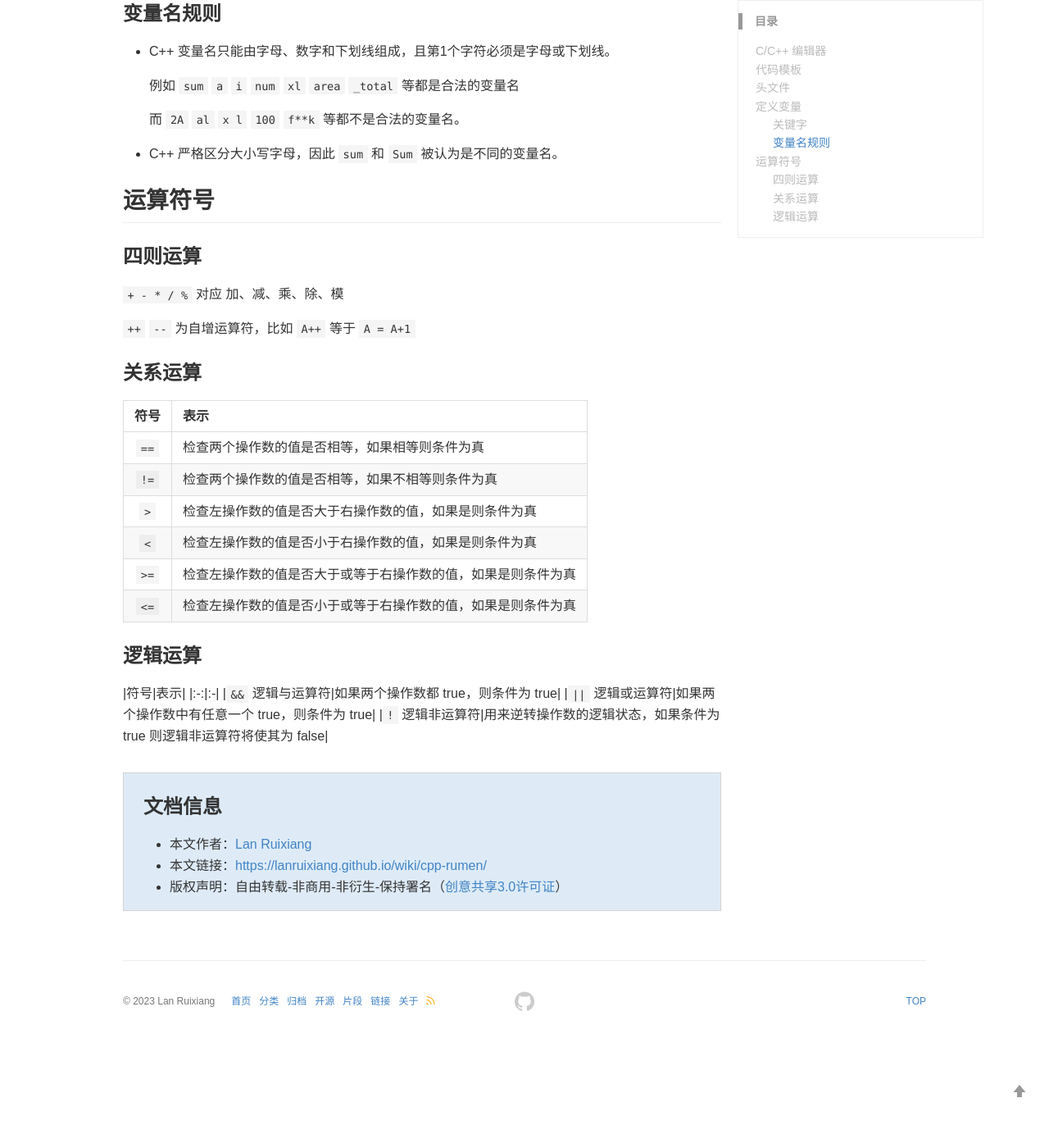
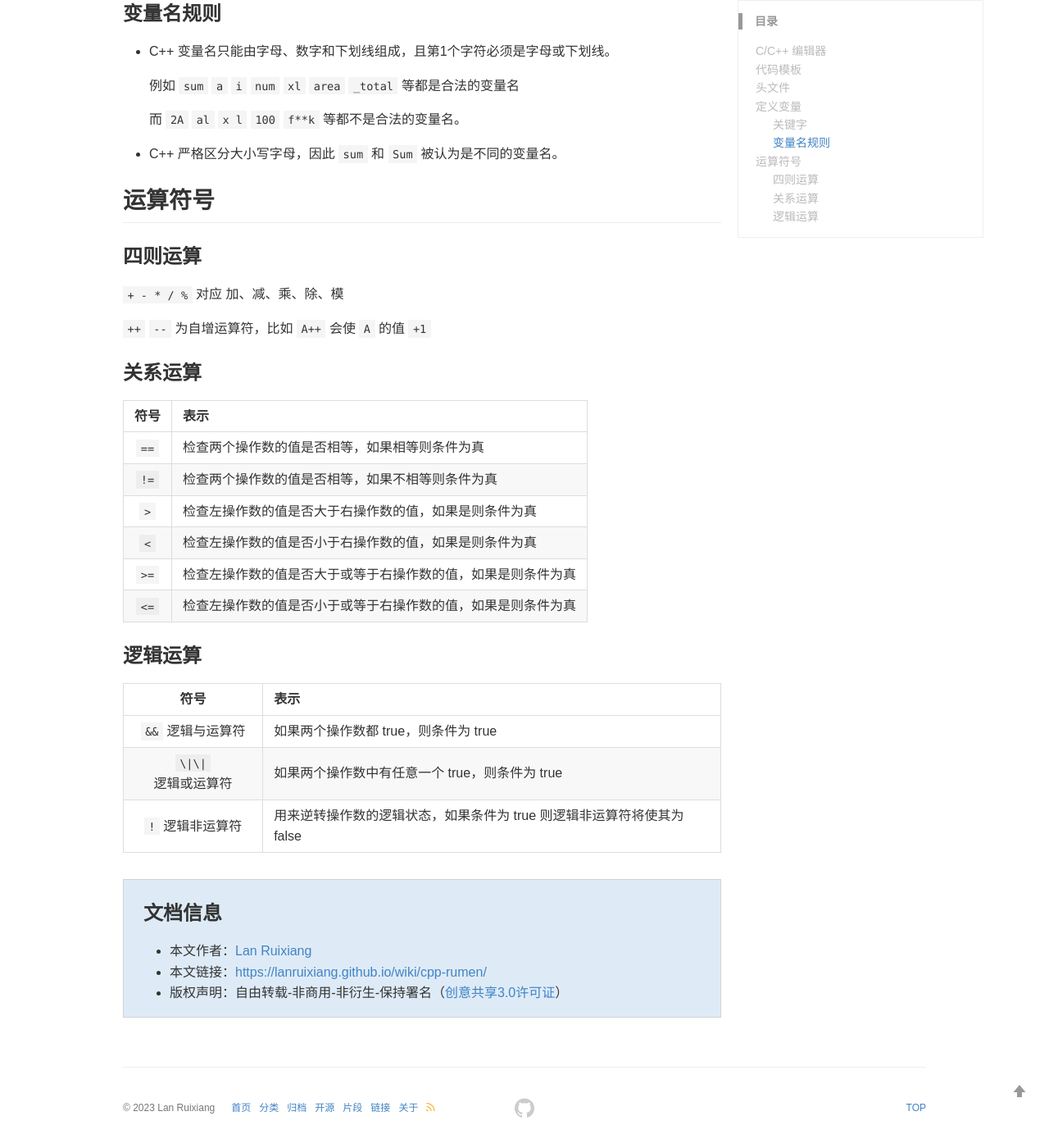
Before and after one commit to Lch2010/blog, a Jekyll site: the page built from _wiki/cpp-rumen.md, in a window 1280 px wide and 1400 px high, scrolled down 1865 px. Shown: the whole window at 82% size. Built offline with Jekyll 4.4.1, drawn with Linux system fonts in a browser that asks for light colours; comment, search, counter and statistics services are not loaded; a style sheet for code colours, icons or effects is not loaded; before the commit the page ends 3135 px from its top, so only the background shows below that.

Commit message:
Update cpp-rumen.md

```diff
--- a/_wiki/cpp-rumen.md
+++ b/_wiki/cpp-rumen.md
@@ -86,7 +86,7 @@ int main(){ //主函数
 
 `+ - * / %` 对应 加、减、乘、除、模
 
-`++` `--` 为自增运算符，比如 `A++` 等于 `A = A+1`
+`++` `--` 为自增运算符，比如 `A++` 会使 `A` 的值 `+1`
 
 ### 关系运算
 
@@ -100,8 +100,9 @@ int main(){ //主函数
 |`<=`|检查左操作数的值是否小于或等于右操作数的值，如果是则条件为真|
 
 ### 逻辑运算
+
 |符号|表示|
 |:-:|:-|
 |`&&` 逻辑与运算符|如果两个操作数都 true，则条件为 true|
-|`||` 逻辑或运算符|如果两个操作数中有任意一个 true，则条件为 true|
+|`\|\|` 逻辑或运算符|如果两个操作数中有任意一个 true，则条件为 true|
 |`!` 逻辑非运算符|用来逆转操作数的逻辑状态，如果条件为 true 则逻辑非运算符将使其为 false|
```
